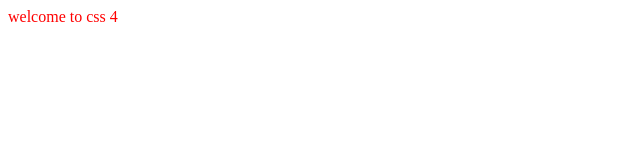
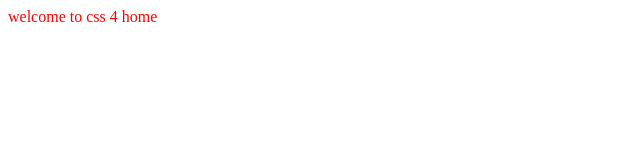
Before and after one commit to gyeung66/css4, a plain HTML site: page index.html in a window 1280 px wide. Shown: the full height of the page, 0-640 px from the left. Drawn offline with Linux system fonts and the light colour scheme.

Commit message:
Update index.html
commit 2

```diff
--- a/index.html
+++ b/index.html
@@ -4,5 +4,5 @@
 </head>
 
 <body>
-welcome to css 4
+welcome to css 4 home
 </body>
```
